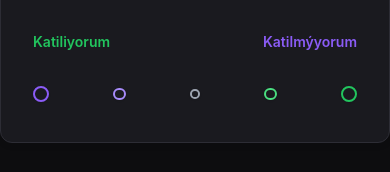
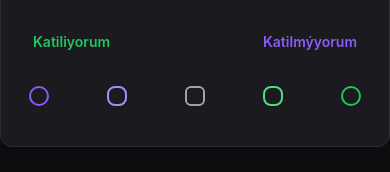
Before and after one commit to melihturkoglu2005-jpg/PersonalityApp, a React Native app: screen /MBTI in a window 390 px wide. Shown: the part 245-417 px from the top of the page. Built offline with nearby package versions, Linux system fonts and the light colour scheme.

Commit message:
Increase circle sizes and reduce spacing for better mobile touch targets

```diff
--- a/src/components/QuestionCard.js
+++ b/src/components/QuestionCard.js
@@ -65,7 +65,7 @@ export default function QuestionCard({
           {[1, 2, 3, 4, 5].map((puan) => {
             const secili = seciliDeger === puan;
             const secenek = SECENEKLER[puan];
-            const temelBoyut = isDesktop ? 24 : isTablet ? 20 : 16;
+            const temelBoyut = isDesktop ? 24 : isTablet ? 20 : 20; // Mobilde büyüttük
             const daireBoyutu = temelBoyut * secenek.boyut;
 
             return (
@@ -80,6 +80,7 @@ export default function QuestionCard({
                     borderColor: secenek.renk,
                     borderWidth: secili ? 3 : 2,
                     backgroundColor: secili ? secenek.renk : 'transparent',
+                    padding: 8, // Extra dokunma alani
                   }
                 ]}
                 onPress={() => onSecim(puan)}
@@ -169,7 +170,7 @@ const styles = StyleSheet.create({
     flexDirection: 'row',
     justifyContent: 'space-between',
     alignItems: 'center',
-    paddingHorizontal: isDesktop ? 16 : 8,
+    paddingHorizontal: isDesktop ? 16 : 4, // Mobilde azalttik
     paddingVertical: isDesktop ? 20 : 16,
   },
   daireButon: {
```
